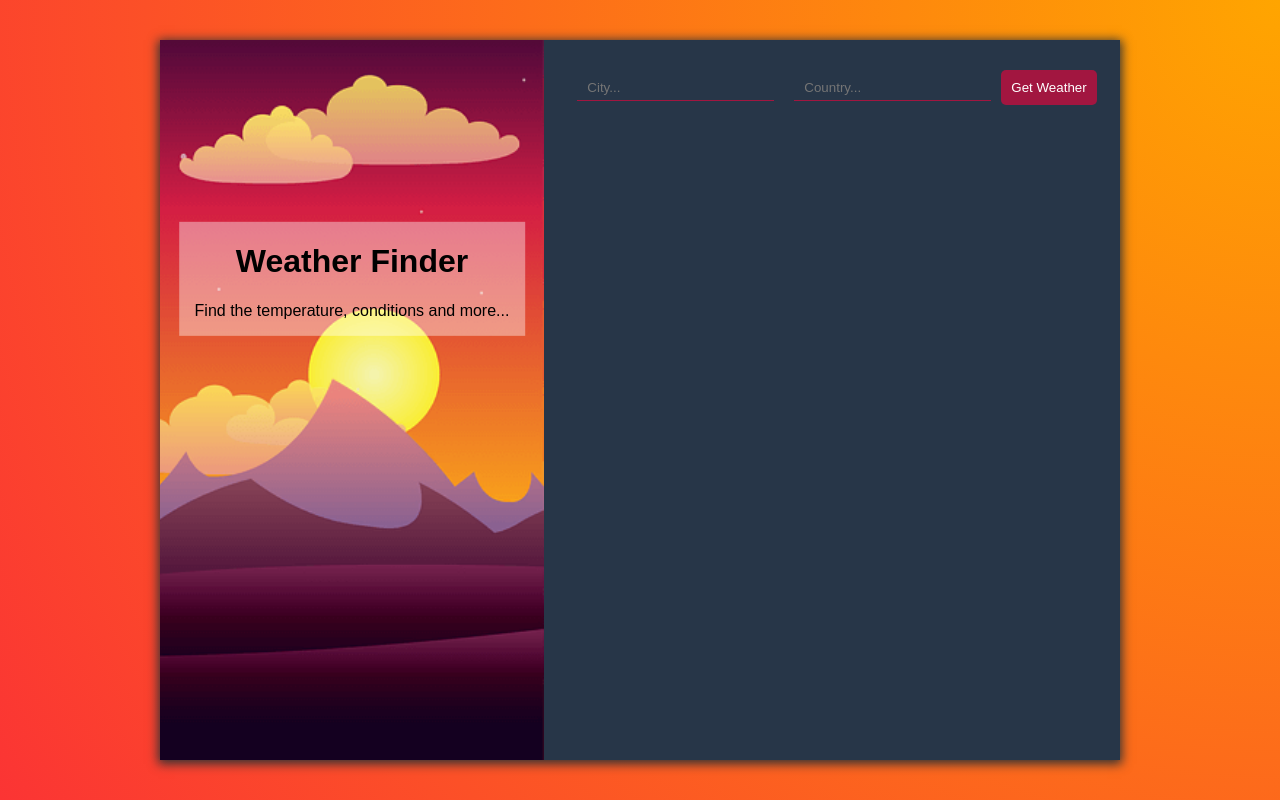
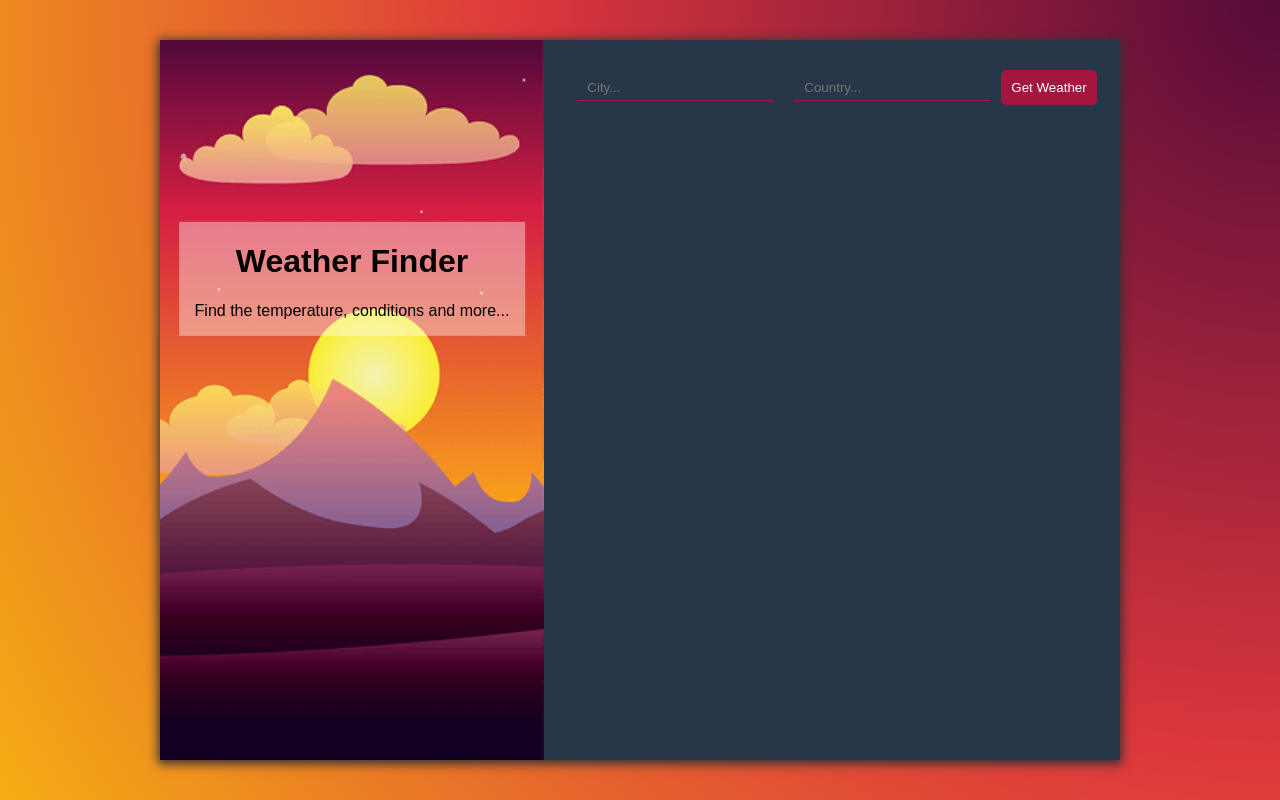
Before and after one commit to its-gio/weather-app, a React (Create React App) app: page / in a window 1280 px wide. Built offline with nearby package versions, Linux system fonts and the light colour scheme; the HTML template or start-up script is replaced by a standard one.

Commit message:
Changed background colors to change match more with picture

```diff
--- a/src/index.css
+++ b/src/index.css
@@ -15,8 +15,10 @@ body {
   background:
     radial-gradient(
       circle at top right,
-      orange,
-      #fb3434
+      #550a39,
+      #dc373c,
+      #f5ad14
+
     );
   height: 100vh;
 }
```
